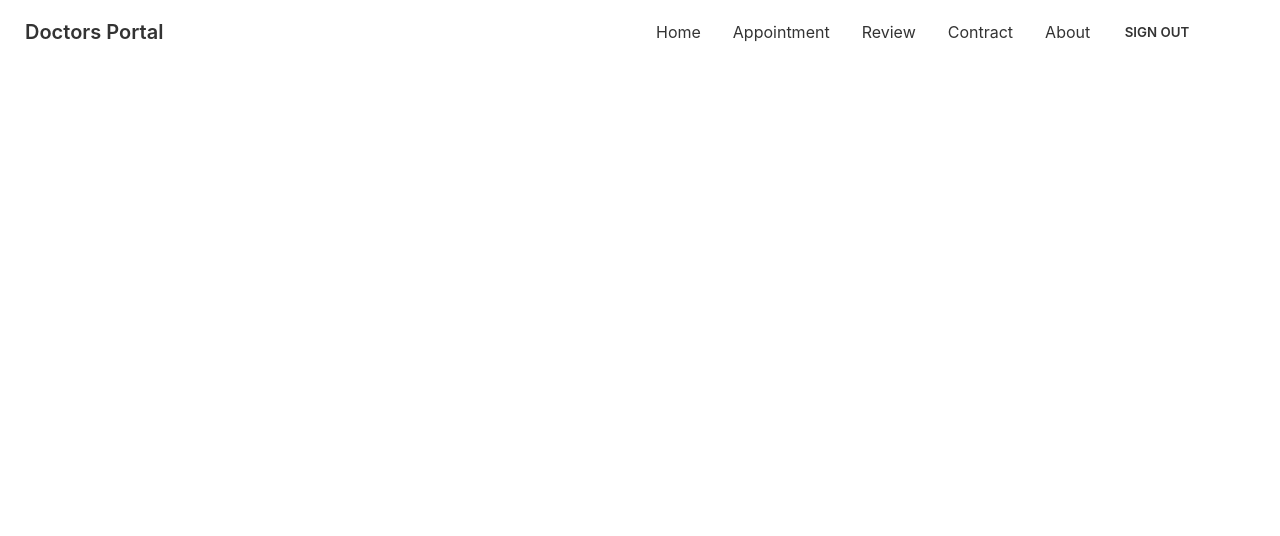
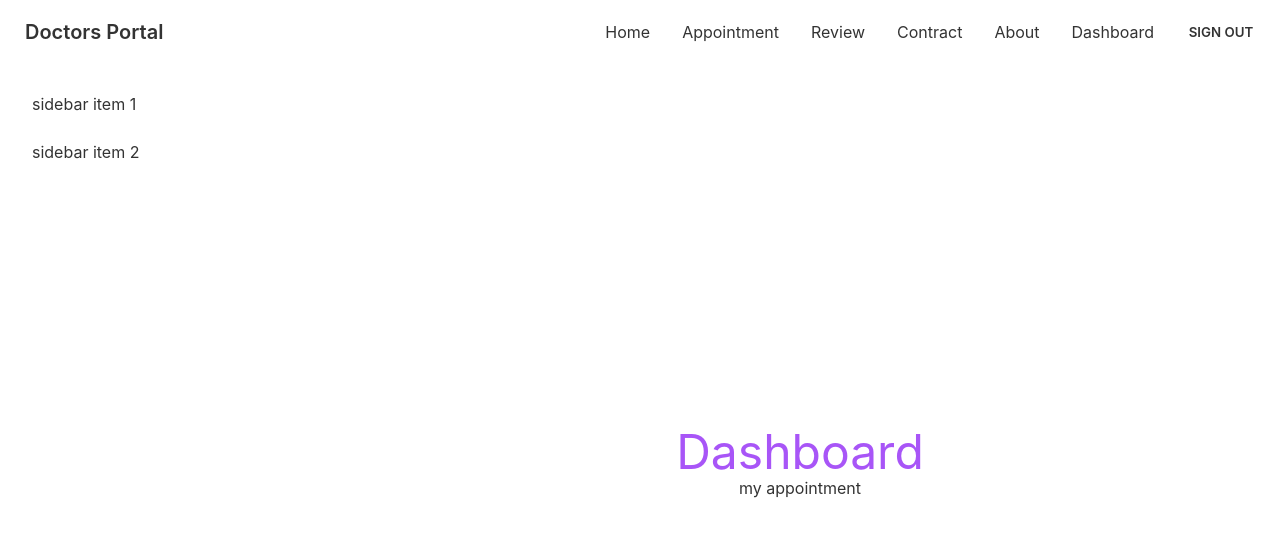
Before and after one commit to shahariyer-as/doctors-portal-client-site, a React (Create React App) app: page /dashboard in a window 1280 px wide. Shown: the top 536 px of the page. Built offline with nearby package versions, Linux system fonts and the light colour scheme; no server answers; sample sign-in values are in the browser's storage.

Commit message:
dashboard setup nasted route with taildwin

```diff
--- a/src/App.js
+++ b/src/App.js
@@ -9,6 +9,9 @@
 import NavBar from "./Pages/Shared/NavBar";
 import { ToastContainer } from "react-toastify";
 import "react-toastify/dist/ReactToastify.css";
+import Dashboard from "./Pages/Dashboard/Dashboard";
+import MyAppointment from "./Pages/Dashboard/MyAppointment";
+import MyReview from "./Pages/Dashboard/MyReview";
 
 function App() {
   return (
@@ -16,17 +19,29 @@
       <NavBar></NavBar>
       <Routes>
         <Route path="/" element={<Home />} />
-        <Route path="/about" element={<About />} />
-        <Route path="/login" element={<Login />} />
-        <Route path="/signup" element={<SignUp />} />
+        <Route path="about" element={<About />} />
+        <Route path="login" element={<Login />} />
+        <Route path="signup" element={<SignUp />} />
         <Route
-          path="/appointment"
+          path="appointment"
           element={
             <RequireAuth>
               <Appointment />
             </RequireAuth>
           }
         />
+        <Route
+          path="dashboard"
+          element={
+            <RequireAuth>
+              <Dashboard></Dashboard>
+            </RequireAuth>
+          }
+        >
+          <Route index element={<MyAppointment />}></Route>
+          <Route path="review" element={<MyReview />}></Route>
+          {/* <Route element={<MyAppointment />}></Route> */}
+        </Route>
       </Routes>
       <ToastContainer />
     </div>
--- /dev/null
+++ b/src/Pages/Dashboard/Dashboard.js
@@ -0,0 +1,37 @@
+import React from "react";
+import { Link, Outlet } from "react-router-dom";
+
+const Dashboard = () => {
+  return (
+    <div>
+      <div className="drawer drawer-mobile">
+        <input id="my-drawer-2" type="checkbox" className="drawer-toggle" />
+        <div className="drawer-content flex flex-col items-center justify-center">
+          {/* <!-- Page content here --> */}
+          <h2 className="text-5xl text-purple-500">Dashboard</h2>
+          <Outlet></Outlet>
+          <label
+            htmlFor="my-drawer-2"
+            className="btn btn-primary drawer-button lg:hidden"
+          >
+            Open Dashboard
+          </label>
+        </div>
+        <div className="drawer-side">
+          <label htmlFor="my-drawer-2" className="drawer-overlay"></label>
+          <ul className="menu p-4 overflow-y-auto w-80 bg-base-100 text-base-content">
+            {/* <!-- Sidebar content here --> */}
+            <li>
+              <Link to="/dashboard">sidebar item 1</Link>
+            </li>
+            <li>
+              <Link to="/dashboard/review">sidebar item 2</Link>
+            </li>
+          </ul>
+        </div>
+      </div>
+    </div>
+  );
+};
+
+export default Dashboard;
--- /dev/null
+++ b/src/Pages/Dashboard/MyAppointment.js
@@ -0,0 +1,11 @@
+import React from "react";
+
+const MyAppointment = () => {
+  return (
+    <div>
+      <h2>my appointment</h2>
+    </div>
+  );
+};
+
+export default MyAppointment;
--- /dev/null
+++ b/src/Pages/Dashboard/MyReview.js
@@ -0,0 +1,11 @@
+import React from "react";
+
+const MyReview = () => {
+  return (
+    <div>
+      <h3>my review</h3>
+    </div>
+  );
+};
+
+export default MyReview;
--- a/src/Pages/Shared/NavBar.js
+++ b/src/Pages/Shared/NavBar.js
@@ -26,6 +26,11 @@
       <li>
         <Link to="/about">About</Link>
       </li>
+      {user && (
+        <li>
+          <Link to="/dashboard">Dashboard</Link>
+        </li>
+      )}
       <li>
         {user ? (
           <button onClick={logout} className="btn btn-ghost">
```
